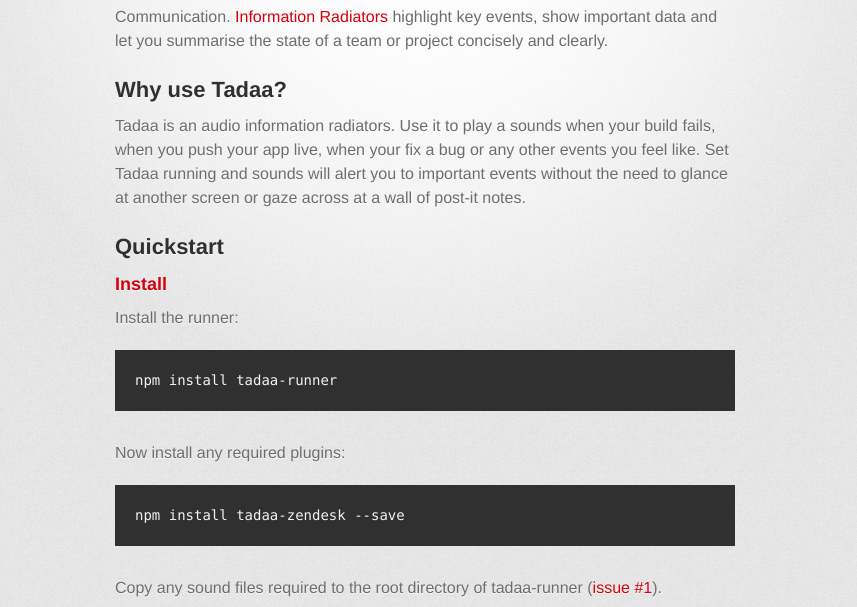
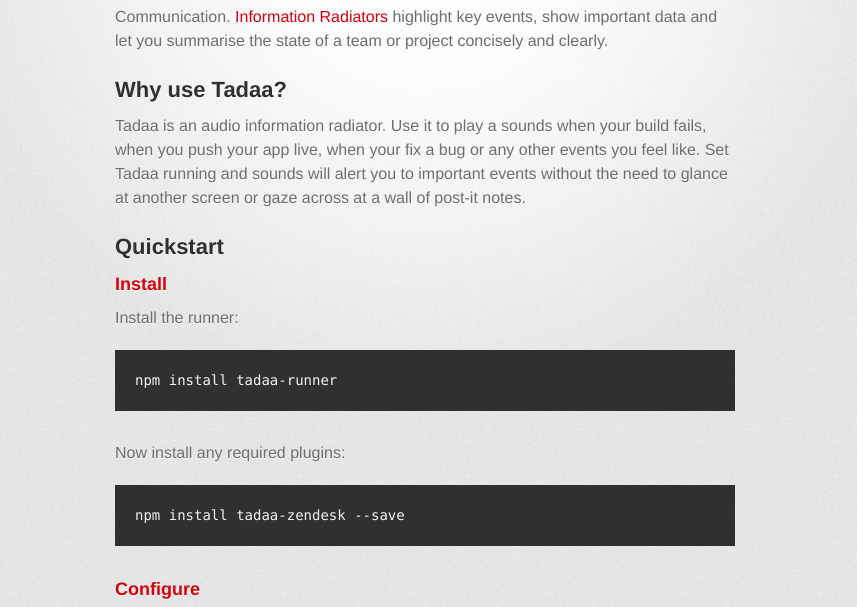
Before and after one commit to jamesbloomer/tadaa, a plain HTML site: page index.html in a window 1280 px wide. Shown: the part 193-800 px from the top of the page, without its empty margins (215-1072 px from the left). Drawn offline with Linux system fonts and the light colour scheme; a web font is replaced by a local one.

Commit message:
fix a typo and remove note about copying sounds now #1 is fixed

```diff
--- a/index.html
+++ b/index.html
@@ -29,7 +29,7 @@
           project concisely and clearly.</p>
 
           <h2><a name="whytadaa" class="anchor" href="#whytadaa"><span class="octicon octicon-link"></span></a>Why use Tadaa?</h2>
-          <p>Tadaa is an audio information radiators. Use it to play a sounds when your build fails,
+          <p>Tadaa is an audio information radiator. Use it to play a sounds when your build fails,
            when you push your app live, when your fix a bug or any other events you feel like.
            Set Tadaa running and sounds will alert you to important events without the need to
            glance at another screen or gaze across at a wall of post-it notes.</p>
@@ -41,8 +41,6 @@
 
           <p>Now install any required plugins:</p>
           <pre><code>npm install tadaa-zendesk --save</code></pre>
-
-          <p>Copy any sound files required to the root directory of tadaa-runner (<a href="https://github.com/jamesbloomer/tadaa-runner/issues/1">issue #1</a>).</p>
 
 
           <h3>Configure</h3>
```
